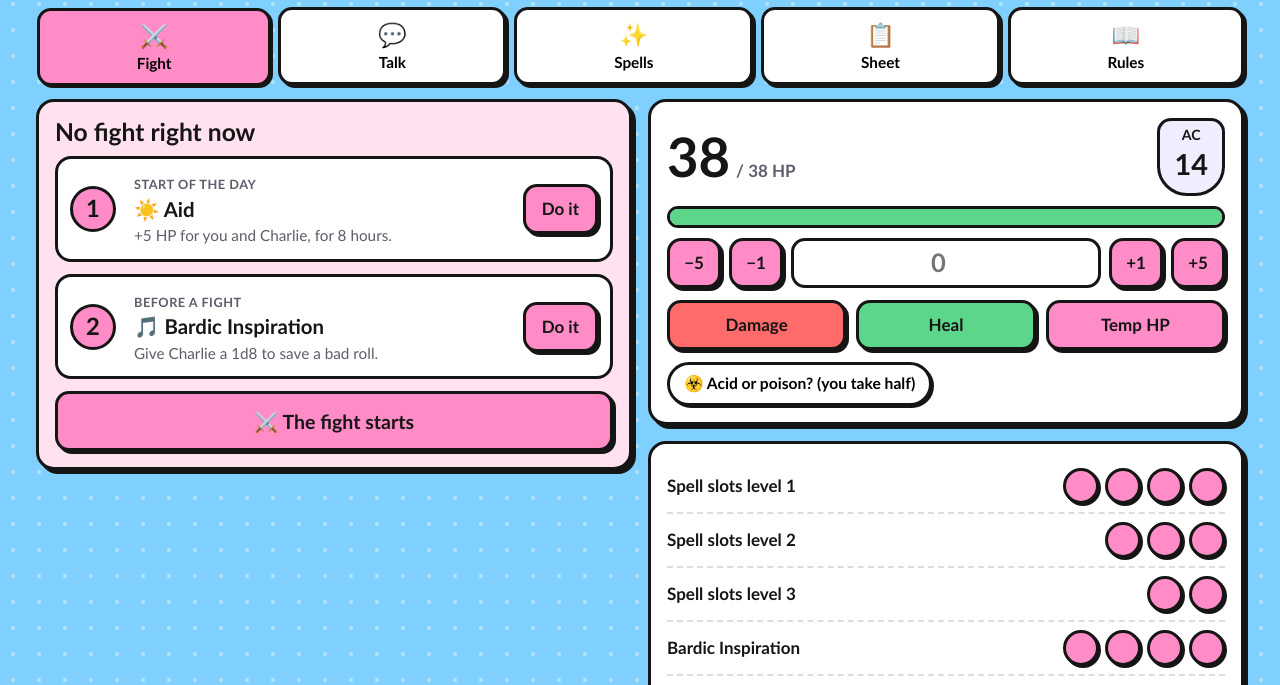
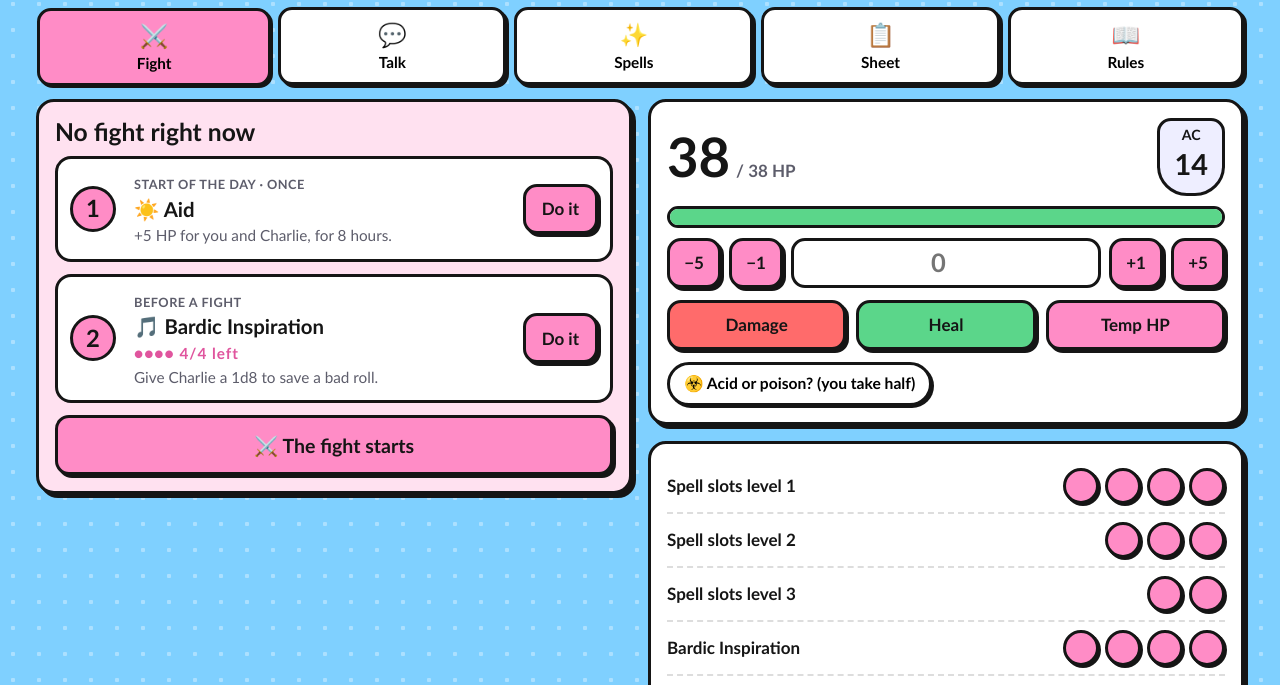
Before and after one commit to MathiasLourenco/smiling-friends-dnd, a plain HTML site: page site/index.html in a window 1280 px wide. Shown: the part 87-772 px from the top of the page. Drawn offline with Linux system fonts and the light colour scheme.

Commit message:
Keep the Bardic Inspiration step visible with a use counter
The step no longer disappears after one use. It shows how many of the 4
uses are left, and while Charlie holds one (max 1 at a time) it offers
'He used it' so a new one can be given. Aid stays a once-a-day step.

Co-authored-by: Copilot <223556219+Copilot@users.noreply.github.com>

```diff
--- a/site/css/style.css
+++ b/site/css/style.css
@@ -104,6 +104,7 @@ svg { display: block; }
 .step-b .kind { display: inline-block; font-size: .75rem; font-weight: 800; text-transform: uppercase; letter-spacing: .5px; color: var(--muted); }
 .step-b b { display: block; font-size: 1.2rem; }
 .step-b small { display: block; color: var(--muted); font-size: .9rem; margin-top: 2px; }
+.step-b .uses { display: inline-block; margin-top: 2px; font-weight: 800; font-size: .9rem; color: var(--pim-d); letter-spacing: 1px; }
 .step-a { display: flex; flex-wrap: wrap; gap: 8px; }
 .step-a:empty { display: none; }
 .step.done { opacity: .45; }
--- a/site/js/pim.js
+++ b/site/js/pim.js
@@ -134,7 +134,7 @@
     }
 
     if (!bonus && action.save && c.bi > 0) bonus = { title: '😰 Unsettling Words', why: 'Do this FIRST on the main target: its save gets worse.', act: 'cast', arg: 'unsettling', done: t.bonus, first: true };
-    else if (!bonus && c.bi > 0 && !c.charlieBI) bonus = { title: '🎵 Bardic Inspiration', why: 'Give it to Charlie.', act: 'cast', arg: 'inspiration', done: t.bonus };
+    else if (!bonus && c.bi > 0 && !c.charlieBI) bonus = { title: '🎵 Bardic Inspiration', why: 'Give it to Charlie.', act: 'cast', arg: 'inspiration', done: t.bonus, uses: [c.bi, P.biMax] };
 
     const steps = [];
     if (bonus && (bonus.first || wantHeal)) steps.push(Object.assign({ kind: 'Bonus action' }, bonus));
--- a/site/js/views.js
+++ b/site/js/views.js
@@ -26,18 +26,25 @@
   /* ---------- Fight ---------- */
   function stepHtml(s, i) {
     const actions = s.act ? btn(s.label || 'Do it', s.act, s.arg) : '';
+    const uses = s.uses ? `<span class="uses">${'●'.repeat(s.uses[0])}${'○'.repeat(s.uses[1] - s.uses[0])} ${s.uses[0]}/${s.uses[1]} left</span>` : '';
     return `<div class="step ${s.done ? 'done' : ''}"><div class="num">${s.done ? '✔' : i + 1}</div>
-      <div class="step-b"><span class="kind">${s.kind}</span><b>${s.title}</b>${s.why ? `<small>${s.why}</small>` : ''}</div>
+      <div class="step-b"><span class="kind">${s.kind}</span><b>${s.title}</b>${uses}${s.why ? `<small>${s.why}</small>` : ''}</div>
       <div class="step-a">${actions}</div></div>`;
+  }
+  function inspirationStep(kind) {
+    const c = S(), uses = [c.bi, P.biMax];
+    if (c.bi === 0) return { kind, title: '🎵 Bardic Inspiration', uses, why: 'All used. They come back after a short rest.' };
+    if (c.charlieBI) return { kind, title: '🎵 Bardic Inspiration', uses, why: 'Charlie has one now (max 1 at a time). Tap when he has used it.', act: 'flag', arg: 'charlieBI', label: 'He used it' };
+    return { kind, title: '🎵 Bardic Inspiration', uses, why: 'Give Charlie a 1d8 to save a bad roll.', act: 'cast', arg: 'inspiration' };
   }
   function turnCard() {
     const c = S();
     if (!c.inCombat) {
       const prep = [];
-      if (!c.aid && APP.lowestSlot(2)) prep.push({ kind: 'Start of the day', title: '☀️ Aid', why: '+5 HP for you and Charlie, for 8 hours.', act: 'cast', arg: 'aid' });
-      if (!c.charlieBI && c.bi > 0) prep.push({ kind: 'Before a fight', title: '🎵 Bardic Inspiration', why: 'Give Charlie a 1d8 to save a bad roll.', act: 'cast', arg: 'inspiration' });
+      if (!c.aid && APP.lowestSlot(2)) prep.push({ kind: 'Start of the day · once', title: '☀️ Aid', why: '+5 HP for you and Charlie, for 8 hours.', act: 'cast', arg: 'aid' });
+      prep.push(inspirationStep('Before a fight'));
       return `<div class="card turn"><h2>No fight right now</h2>
-        ${prep.length ? `<div class="steps">${prep.map(stepHtml).join('')}</div>` : '<p class="muted">All set.</p>'}
+        <div class="steps">${prep.map(stepHtml).join('')}</div>
         <div class="row">${btn('⚔️ The fight starts', 'startCombat', null, 'big')}</div></div>`;
     }
     const adv = APP.advice();
--- a/site/sw.js
+++ b/site/sw.js
@@ -1,5 +1,5 @@
 /* Offline cache: after opening once, the app also works without internet. */
-const CACHE = 'sf-dnd-v9';
+const CACHE = 'sf-dnd-v10';
 const FILES = [
   './', 'index.html', 'manifest.json', 'css/style.css',
   'js/data.js', 'js/core.js', 'js/pim.js', 'js/flow.js', 'js/views.js', 'js/main.js',
```
Also changed, not shown: 1 other file.
